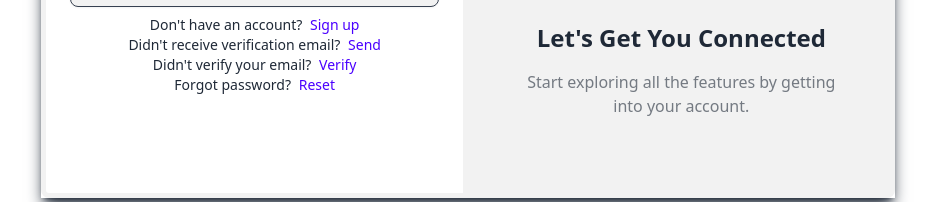
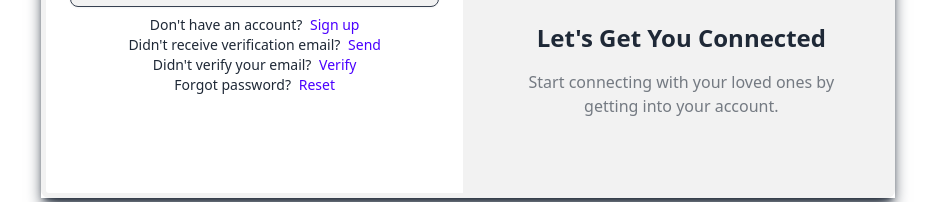
Before and after one commit to e19465/real-time-chat-app-MERN, a React (Vite) app in the folder frontend/: page /auth/sign-in in a window 1280 px wide. Shown: the part 502-704 px from the top of the page, without its empty margins (172-1107 px from the left). Built offline with nearby package versions, Linux system fonts and the light colour scheme.

Commit message:
sign in title changed

```diff
--- a/frontend/src/pages/auth/SignInPage.jsx
+++ b/frontend/src/pages/auth/SignInPage.jsx
@@ -122,7 +122,7 @@ const SignInPage = () => {
       >
         <AuthImagePattern
           title="Let's Get You Connected"
-          subtitle="Start exploring all the features by getting into your account."
+          subtitle="Start connecting with your loved ones by getting into your account."
           animation={animationTypes.spin}
         />
       </div>
```
